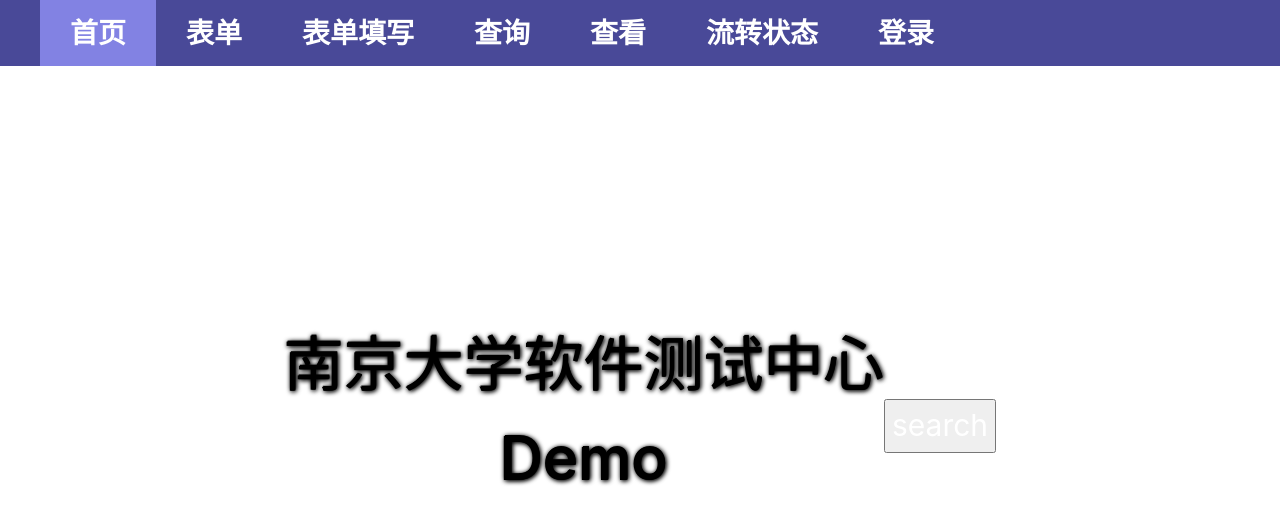
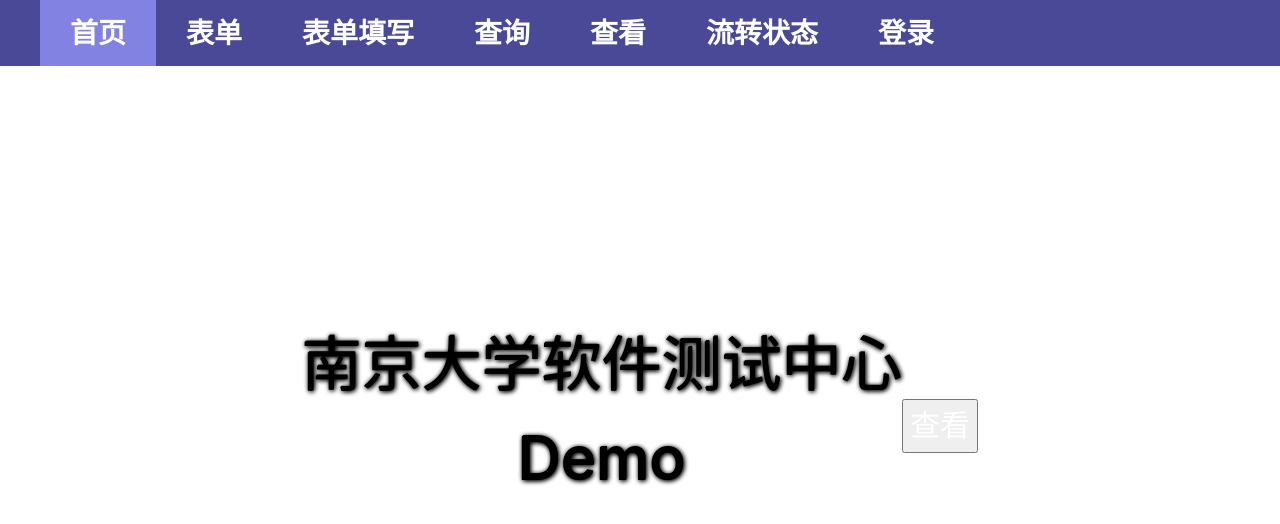
Before and after one commit to ZFirozen/SE-Project-Front, a React (Create React App) app: page / in a window 1280 px wide. Shown: the top 524 px of the page. Built offline with nearby package versions, Linux system fonts and the light colour scheme.

Commit message:
description fix

```diff
--- a/src/pages/Home.js
+++ b/src/pages/Home.js
@@ -3,10 +3,10 @@
 
 export default function Home(){
     const SearchResultDisplay = () => {
-        //     async () => {
-        //         const {data} = await axios.get("http://localhost:3000/people");
-        //         console.log(data);
-        //     }
+             async () => {
+                 const {data} = await axios.get("http://localhost:3000/people");
+                 console.log(data);
+             }
         console.log(2);
     }
 
@@ -29,7 +29,7 @@
                 Demo
             </h1>
             <div>
-                <button type="button" onClick={SearchResultDisplay}>search</button>
+                <button type="button" onClick={SearchResultDisplay}>查看</button>
             </div>
         </div>
     )
```
Also changed, not shown: 1 other file (tests, documents, lock files or other folders).
